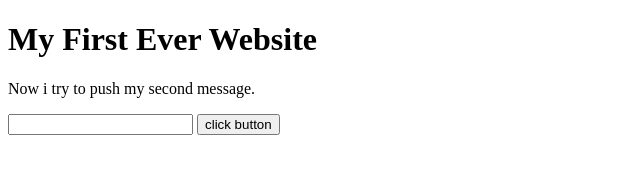
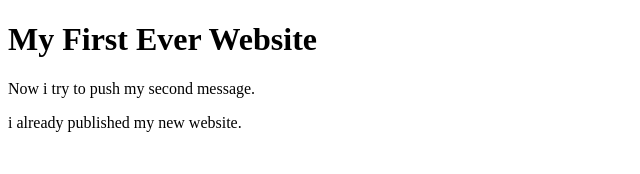
Before and after one commit to KHArafat/my-first-website, a plain HTML site: page index.html in a window 1280 px wide. Shown: the whole page, without its empty margins (0-640 px from the left). Drawn offline with Linux system fonts and the light colour scheme.

Commit message:
develope

```diff
--- a/index.html
+++ b/index.html
@@ -8,7 +8,6 @@
 <body>
     <h1>My First Ever Website</h1>
     <p>Now i try to push my second message.</p>
-    <input type="text">
-    <button>click button</button>
+    <p>i already published my new website.</p>
 </body>
 </html>
```
